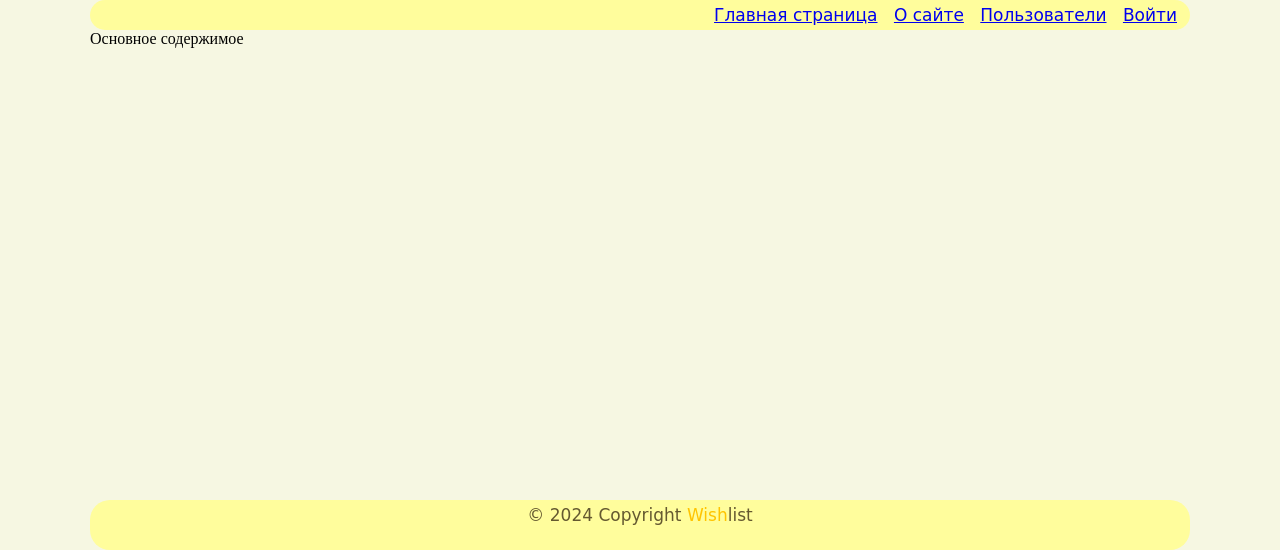
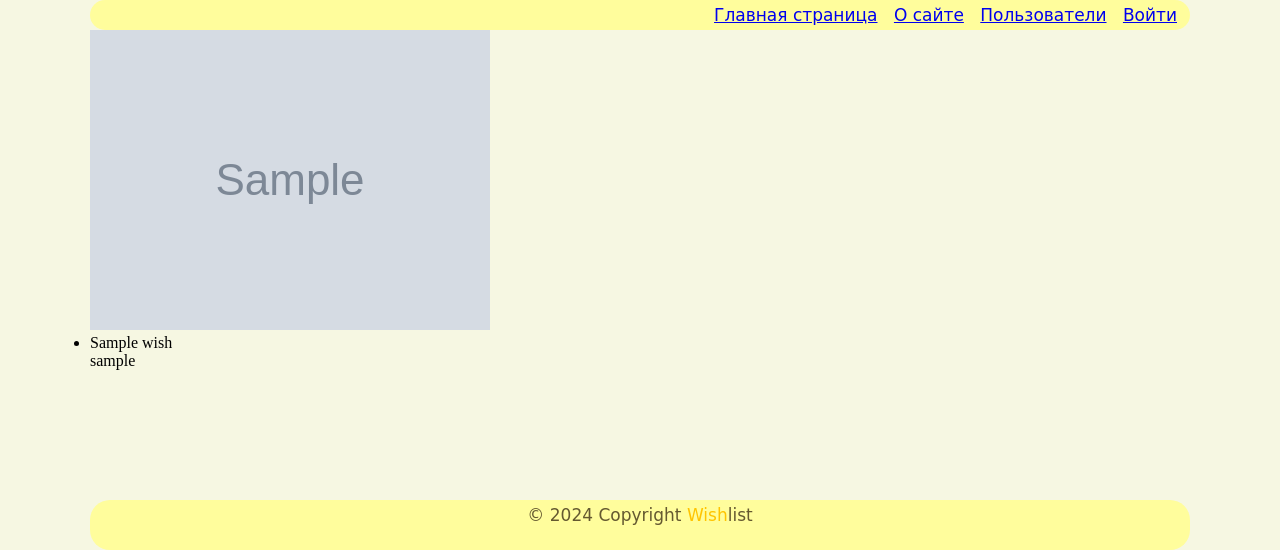
Before and after one commit to Trivium1999/wishlist, a Django app: page / in a window 1280 px wide. Shown: the part 250-800 px from the top of the page. Run offline with Django 4.2, Linux system fonts and the light colour scheme; tables that the repository leaves empty hold one stand-in row (values such as "Sample post"); grey boxes marked "Sample" are stand-in pictures.

Commit message:
добавила теги, поправила оформление, отображение картинок

```diff
--- a/list/models.py
+++ b/list/models.py
@@ -10,7 +10,7 @@ class Wish(models.Model):
         on_delete=models.CASCADE,
         )
     title = models.CharField('Загаловок', blank=False, max_length=150)
-    image = models.ImageField('Фото', upload_to='image/')
+    image = models.ImageField('Фото', upload_to='image/', blank=True)
     description = models.TextField('Описание', blank=False)
     pub_date = models.DateTimeField('Дата публикации', auto_now_add=True)
     gift = models.BooleanField(default=False)
--- /dev/null
+++ b/list/templatetags/my_custom_tags.py
@@ -0,0 +1,9 @@
+from django import template
+from ..models import Wish
+
+
+register = template.Library()
+
+@register.simple_tag()
+def get_wishes():
+    return Wish.objects.all()
--- a/list/views.py
+++ b/list/views.py
@@ -13,13 +13,13 @@ menu = [
 
 
 def index(request):
-    wishes = Wish.objects.all()
+    # wishes = Wish.objects.all()
     # users = Contact.objects.all()
     context = {
         'menu': menu,
         'title': 'Главная страница',
         # 'users': users,
-        'wishes': wishes,
+        # 'wishes': wishes,
         'heading': 'Список Желаний'
     }
     return render(request, 'list/index.html', context)
--- a/templates/base.html
+++ b/templates/base.html
@@ -1,4 +1,5 @@
 {% load static %}
+{% load my_custom_tags %}
 <!DOCTYPE html>
 <html>
 <head>
@@ -24,11 +25,12 @@
           {% endfor %}
           {% endblock mainmenu %}
       </ul>
-    <div class="content">Основное содержимое</div>
+      <div class="content">
 
-    {% block content %}
-    {% endblock %}
-  </div>
+      {% block content %}
+      {% endblock %}
+      </div>
+      </div>
   <div class="footer">
     <p>© {{ 2024 }} Copyright <span style="color:rgb(255, 196, 0)">Wish</span>list</p>
     <p></p>
--- a/templates/includes/footer.html
+++ /dev/null
@@ -1,3 +0,0 @@
-<footer class="border-top text-center py-3">
-    <p>© {{ 2024 }} Copyright <span style="color:rgb(255, 196, 0)">Wish</span>list</p>
-  </footer>
--- a/templates/list/index.html
+++ b/templates/list/index.html
@@ -1,10 +1,21 @@
 {% extends 'base.html' %}
+{% load my_custom_tags %}
+
 {% block content %}
+{% get_wishes as wishes %}
 
 <ul>
-    {% for w in users %}
+    {% for w in wishes %}
+    {% if w.image %}
+      <p><img class="img-article-left thumb" src="{{w.image.url}}"></p>
+    {% else %}
+      <p><img class="img-article-left thumb" src="static/img/image_not_image.png/"></p>
+    {% endif %}
       <li>
-        <h2>{{w.name}}</h2>
+        <p>{{w.title}}</p>
+      </li>
+      <li type="None">
+        <p>{{w.author}}</p>
       </li>
     {% endfor %}
 </ul>
--- a/wishlist/settings.py
+++ b/wishlist/settings.py
@@ -30,6 +30,7 @@ INSTALLED_APPS = [
     'debug_toolbar',
     'list.apps.ListConfig',
     'core.apps.CoreConfig',
+    # 'templatetags',
     # 'users.apps.UsersConfig',
     # 'django.contrib.staticfiles'
 ]
--- a/wishlist/urls.py
+++ b/wishlist/urls.py
@@ -14,7 +14,7 @@ urlpatterns = [
     path('admin/', admin.site.urls),
     # path('auth/', include('users.urls', namespace='users')),
     # path('auth/', include('django.contrib.auth.urls')),
-    path('', include('list.urls')),
+    path('', include('list.urls'), name='list'),
 ]
 
 
```
Also changed, not shown: list/templatetags/__init__.py (added), static/img/image_not_image.png (added).
